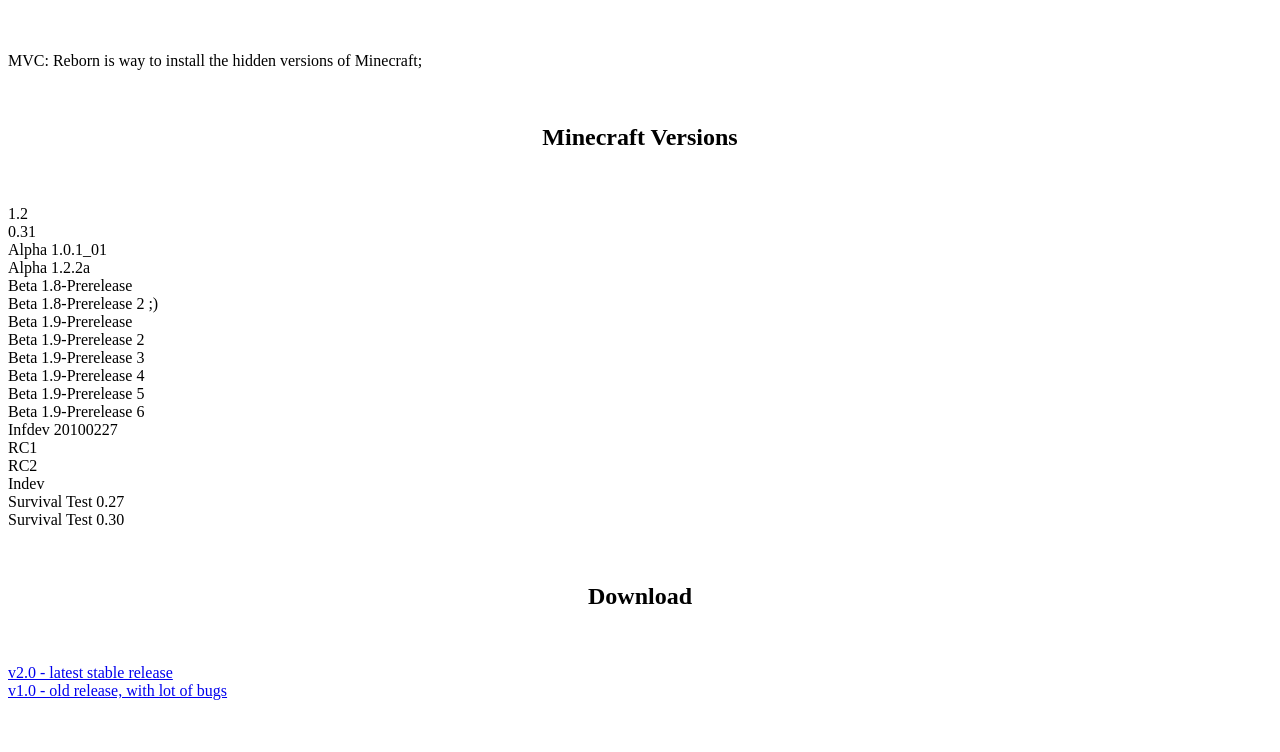
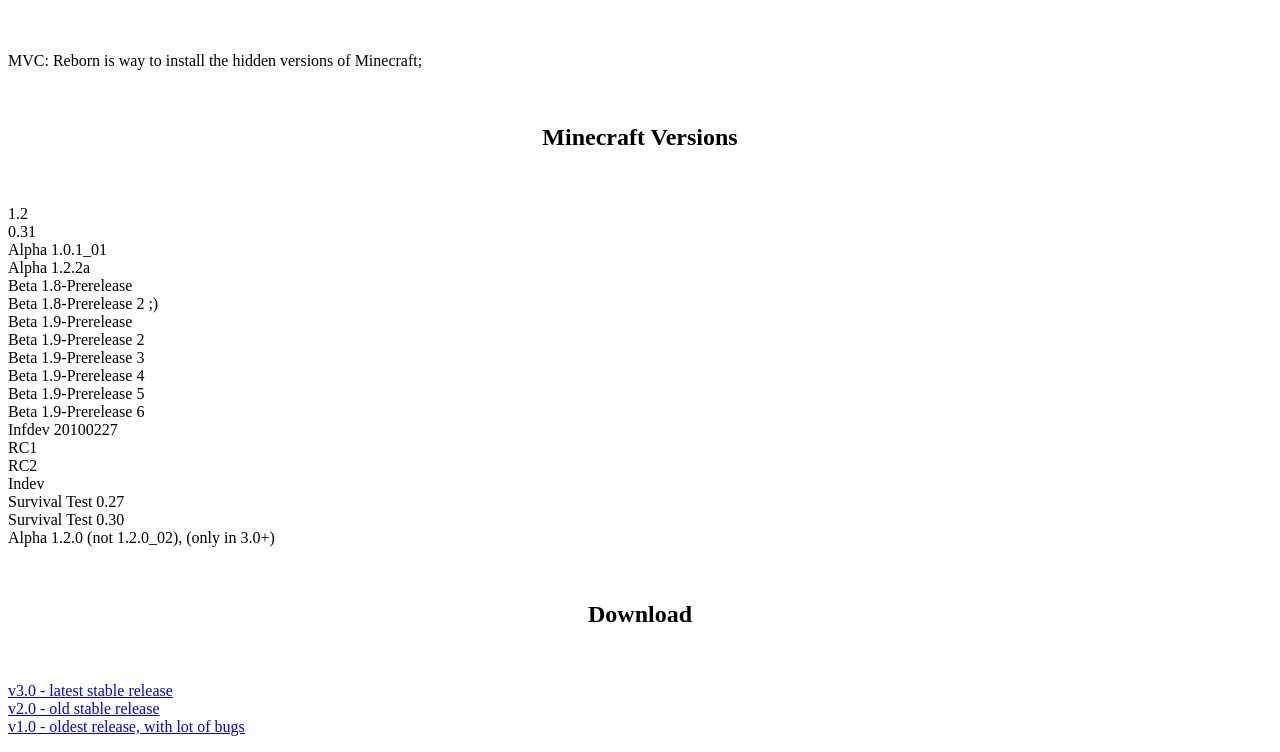
Before and after one commit to glowiak/mvc-reborn, a plain HTML site: page index.html in a window 1280 px wide. Shown: the part 48-800 px from the top of the page. Drawn offline with Linux system fonts and the light colour scheme.

Commit message:
ryh54jr6tj6ykj
sdcwefreweg

```diff
--- a/index.html
+++ b/index.html
@@ -46,14 +46,18 @@ Indev
 Survival Test 0.27
 <br>
 Survival Test 0.30
+  <br>
+Alpha 1.2.0 (not 1.2.0_02), (only in 3.0+)
 </p>
 <br>
 <center><h2>Download</h2></center>
 <br>
 <p>
-<a href=https://github.com/glowiak/mvc-reborn/releases/download/v2.0-Jii/mvc-reborn_v2.0.zip>v2.0 - latest stable release</a>
+<a href=https://github.com/glowiak/mvc-reborn/releases/download/v3.0-Jii/mvc-reborn_v3.0.zip>v3.0 - latest stable release</a>
+  <br>
+<a href=https://github.com/glowiak/mvc-reborn/releases/download/v2.0-Jii/mvc-reborn_v2.0.zip>v2.0 - old stable release</a>
 <br>
-<a href=https://github.com/glowiak/mvc-reborn/releases/download/v1.0-Jii/mvc-reborn.zip>v1.0 - old release, with lot of bugs</a>
+<a href=https://github.com/glowiak/mvc-reborn/releases/download/v1.0-Jii/mvc-reborn.zip>v1.0 - oldest release, with lot of bugs</a>
 </p>
 </body>
 </html>
```
